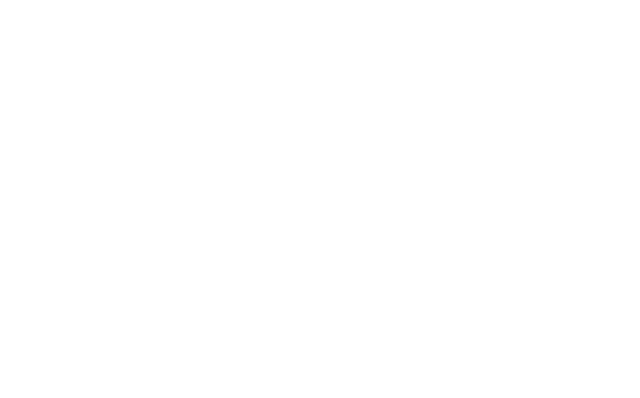
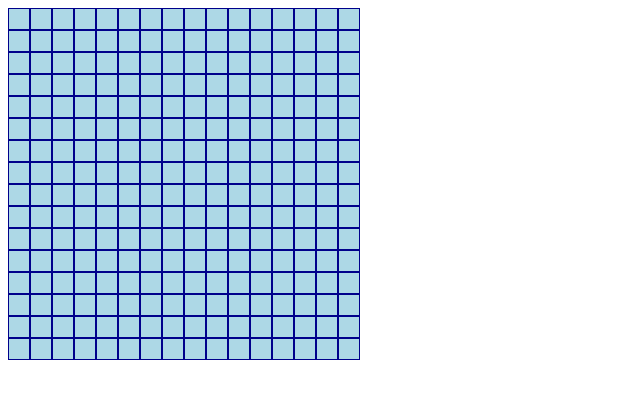
Before and after one commit to raf3i/etch-a-sketch, a plain HTML site: page index.html in a window 1280 px wide. Shown: the whole page, without its empty margins (0-640 px from the left). Drawn offline with Linux system fonts and the light colour scheme.

Commit message:
Created grid

```diff
--- a/etch.js
+++ b/etch.js
@@ -0,0 +1,20 @@
+const GRIDDIMENSION = 16;
+
+const grid = document.querySelector('.grid');
+
+const row = document.createElement('div');
+row.classList.add('row');
+const square = document.createElement('div');
+square.classList.add('square');
+
+let clonedSquare;
+for (let i = 0; i < GRIDDIMENSION; i++) {
+  clonedSquare = square.cloneNode(true);
+  row.appendChild(clonedSquare);
+}
+
+let clonedRow;
+for (let i= 0; i < GRIDDIMENSION; i++) {
+  clonedRow = row.cloneNode(true);
+  grid.appendChild(clonedRow);
+}
--- a/index.html
+++ b/index.html
@@ -8,6 +8,8 @@
   </head>
 
   <body>
-
+    <div class="grid">
+      <!-- squares generated here -->
+    </div>
   </body>
 </html>
--- a/style.css
+++ b/style.css
@@ -0,0 +1,10 @@
+.row {
+  display: inline-block;
+}
+
+.square {
+  height: 20px;
+  width: 20px;
+  background-color: lightblue;
+  border: 1px solid darkblue;
+}
```
